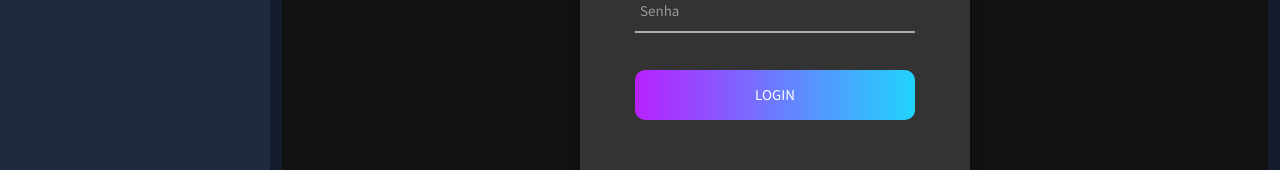
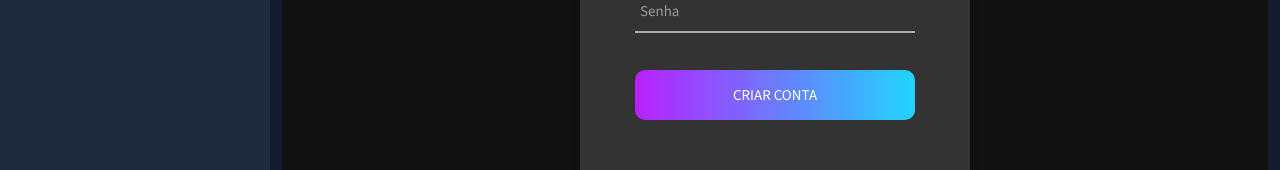
Before and after one commit to joycelimaa/frontProjetoWeb, a React (Vite) app in the folder client/: page /signup in a window 1280 px wide. Shown: the part 498-668 px from the top of the page. Built offline with nearby package versions, Linux system fonts and the light colour scheme.

Commit message:
Mudanças axios

```diff
--- a/client/src/pages/SignUp/index.jsx
+++ b/client/src/pages/SignUp/index.jsx
@@ -74,7 +74,7 @@ export const SignUp = () => {
                 </div>
 
                 <div className="container-login-form-btn">
-                    <button onClick={handleSignUp} className="login-form-btn">Login</button>
+                    <button onClick={handleSignUp} className="login-form-btn">Criar conta</button>
                 </div>
 
                 {isRegistered && (
```
